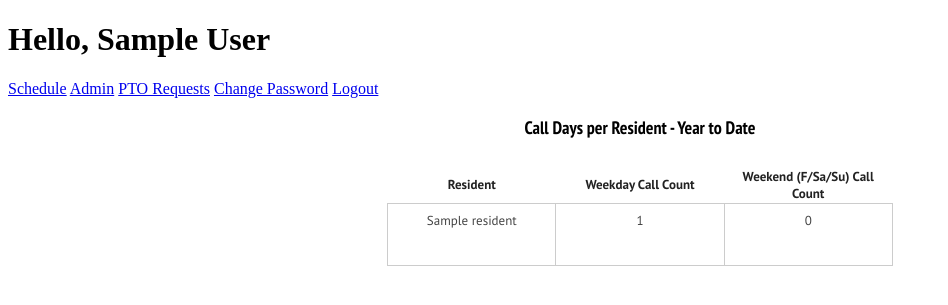
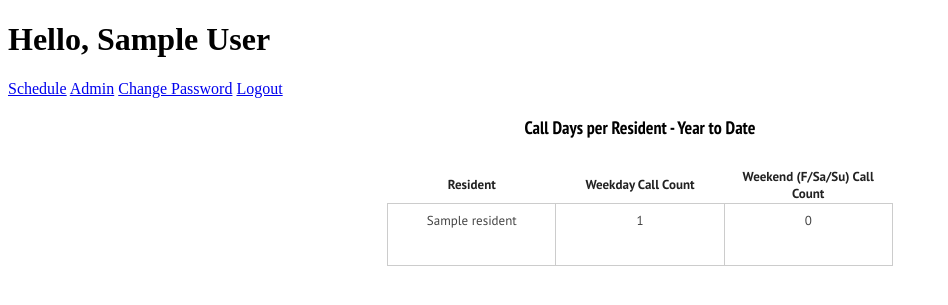
Before and after one commit to smoyerman/StJoesScheduler, a Django app: a page that uses templates/base.html in a window 1280 px wide. Shown: the top 305 px of the page, without its empty margins (0-948 px from the left). Run offline with Django 3.2, Linux system fonts and the light colour scheme; a user stored in the database is signed in; tables that the repository leaves empty hold one stand-in row (values such as "Sample post"); some libraries are stand-ins or nearby versions.

Commit message:
Remove PTO day link from main page

```diff
--- a/templates/base.html
+++ b/templates/base.html
@@ -33,7 +33,7 @@
                         <a href="/admin/">Admin</a>
                     {% endif %}
 
-                    <a href="/pto/2017/11/" class={% if request.resolver_match.url_name == "pto" %}"selected"{% endif %}>PTO Requests</a>
+                    <!--<a href="/pto/2017/11/" class={% if request.resolver_match.url_name == "pto" %}"selected"{% endif %}>PTO Requests</a>-->
                     <a href="/password_change/" class={% if request.resolver_match.url_name == "password_change" %}"selected"{% endif %}>Change Password</a>
                     <a href="/logout/">Logout</a>
                 </nav>
```
